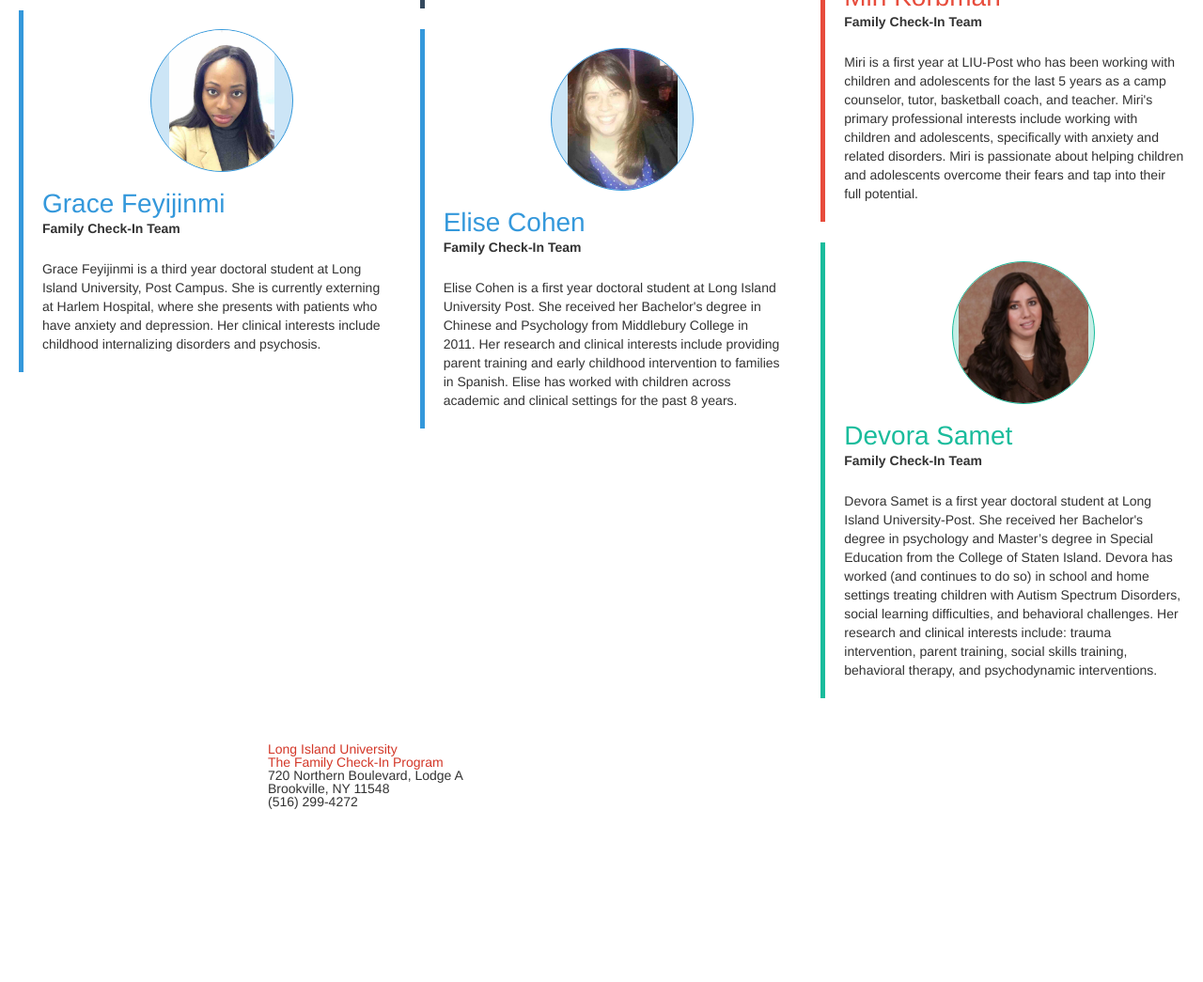
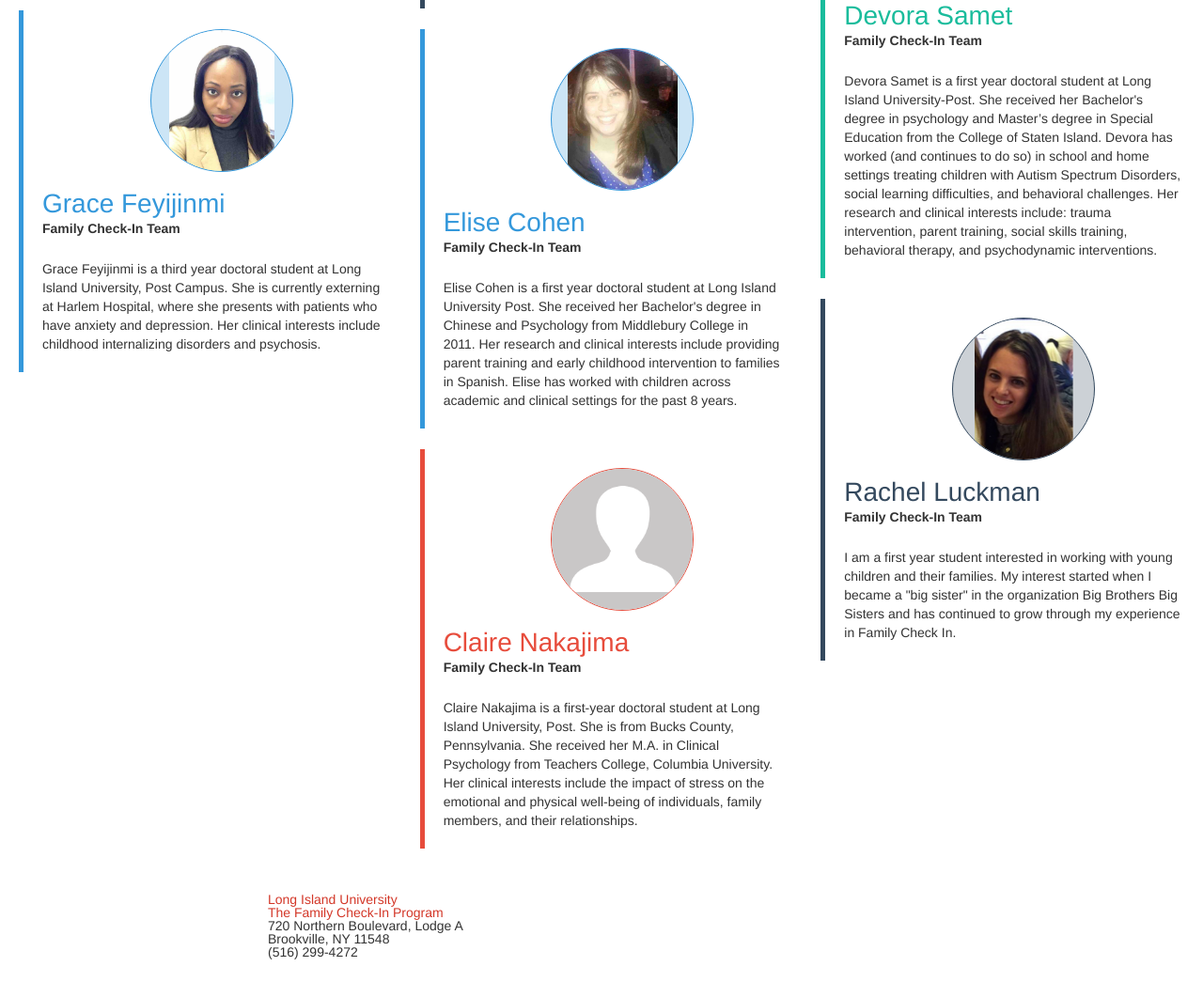
Before and after one commit to chrisrng/website-family-checkin, a website: page ourteam.html in a window 1280 px wide. Shown: the part 1776-2821 px from the top of the page at 94% size. Before the commit the page ends 2661 px from the top, so only its background shows below. Drawn offline with Linux system fonts and the light colour scheme.

Commit message:
feat(luckman): also column count to 3

```diff
--- a/ourteam.html
+++ b/ourteam.html
@@ -200,6 +200,19 @@
           </figcaption>
         </article>
 
+        <article class="person">
+          <figure class="image">
+            <div class="wrapper">
+              <img src="./src/lib/people/Luckman.jpg" alt="Luckman" />
+            </div>
+          </figure>
+          <figcaption class="details">
+            <h1 class="name">Rachel Luckman</h1>
+            <h2 class="position">Family Check-In Team</h2>
+            <p>I am a first year student interested in working with young children and their families. My interest started when I became a "big sister" in the organization Big Brothers Big Sisters and has continued to grow through my experience in Family Check In.</p>
+          </figcaption>
+        </article>
+
         <!-- <article class="person">
           <figure class="image">
             <div class="wrapper">
```
Also changed, not shown: src/lib/people/Luckman.jpg (added).
